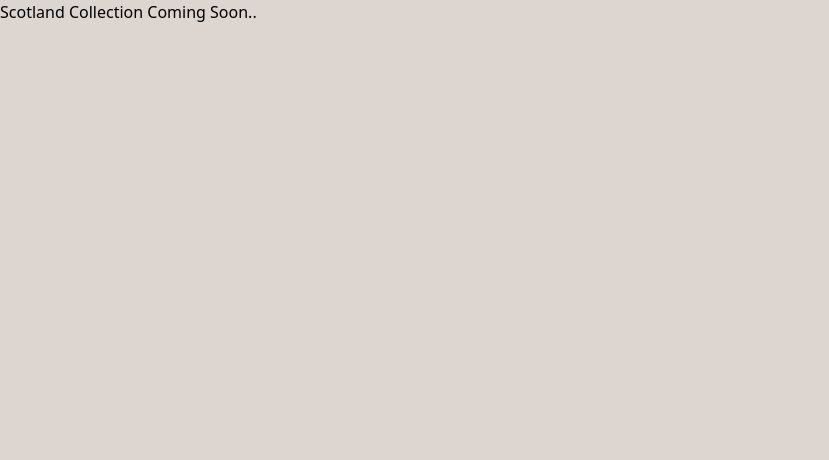
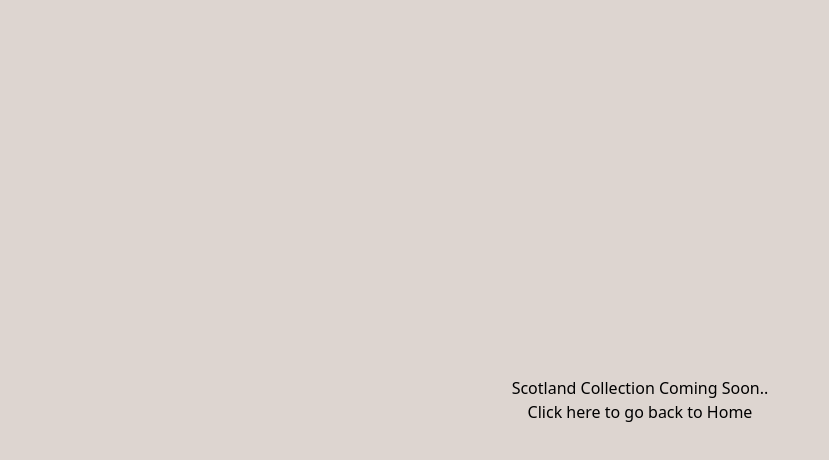
Before and after one commit to Joe-Lindie/photography, a Next.js app: page /collections/scotland in a window 1280 px wide. Shown: the top 460 px of the page, without its empty margins (0-829 px from the left). Built offline with nearby package versions, Linux system fonts and the light colour scheme.

Commit message:
temp page updated

```diff
--- a/src/app/collections/scotland/page.js
+++ b/src/app/collections/scotland/page.js
@@ -1,5 +1,16 @@
+import StyledLinks from '@/components/coreUl/StyledLinks';
+
 const Scotland = () => {
-  return <p>Scotland Collection Coming Soon..</p>;
+  return (
+    <div className="h-screen flex flex-col items-center justify-center">
+      <p>Scotland Collection Coming Soon..</p>
+      <StyledLinks
+        isInternal
+        linkText="Click here to go back to Home"
+        href="/"
+      />
+    </div>
+  );
 };
 
 export default Scotland;
--- a/src/app/collections/south-korea/page.js
+++ b/src/app/collections/south-korea/page.js
@@ -1,5 +1,16 @@
+import StyledLinks from '@/components/coreUl/StyledLinks';
+
 const Korea = () => {
-  return <p>Korean Collection Coming Soon..</p>;
+  return (
+    <div className="h-screen flex flex-col items-center justify-center">
+      <p>Korea Collection Coming Soon..</p>
+      <StyledLinks
+        isInternal
+        linkText="Click here to go back to Home"
+        href="/"
+      />
+    </div>
+  );
 };
 
 export default Korea;
```
